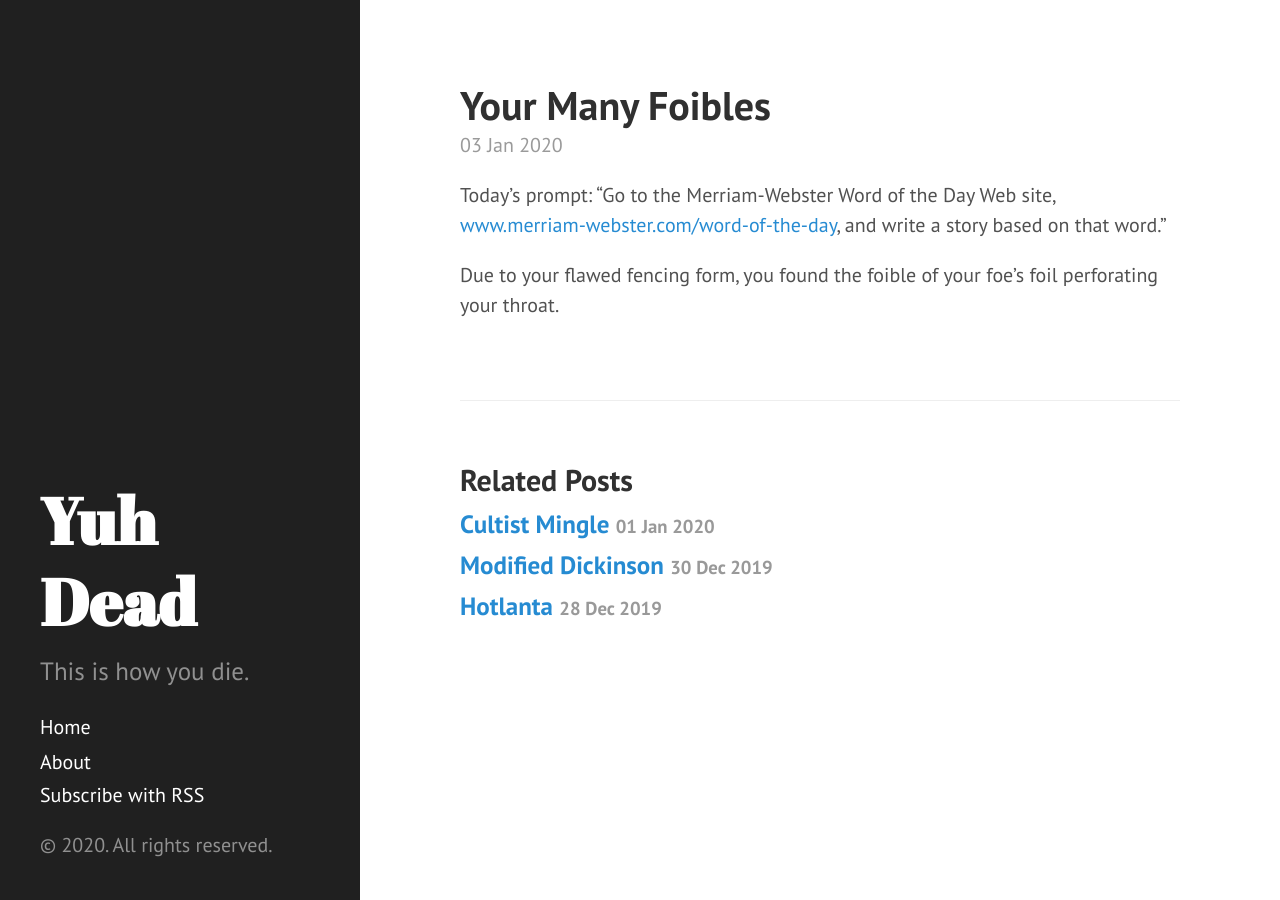
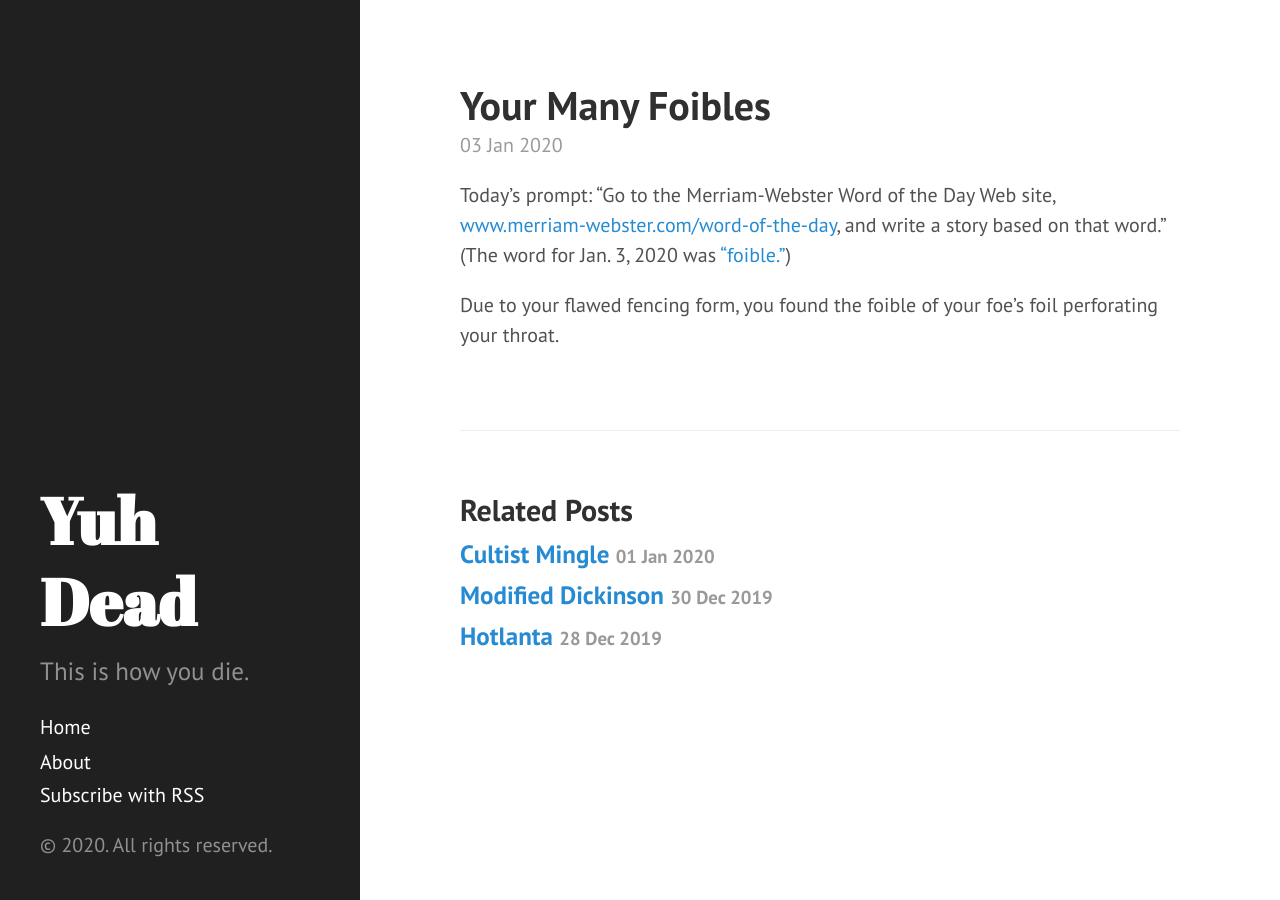
Before and after one commit to LoraV/LoraV.github.io, a Jekyll site: the page built from _posts/2020-01-03-foibles.markdown, in a window 1280 px wide. Built offline with Jekyll 4.4.1, drawn with Linux system fonts in a browser that asks for light colours.

Commit message:
word of the day post

```diff
--- a/_posts/2020-01-03-foibles.markdown
+++ b/_posts/2020-01-03-foibles.markdown
@@ -4,6 +4,6 @@ title: "Your Many Foibles"
 date:   2020-01-03
 categories: death scenes
 ---
-Today's prompt: "Go to the Merriam-Webster Word of the Day Web site, [www.merriam-webster.com/word-of-the-day](https://www.merriam-webster.com/word-of-the-day), and write a story based on that word."
+Today's prompt: "Go to the Merriam-Webster Word of the Day Web site, [www.merriam-webster.com/word-of-the-day](https://www.merriam-webster.com/word-of-the-day), and write a story based on that word." (The word for Jan. 3, 2020 was ["foible."](https://www.merriam-webster.com/dictionary/foible))
 
 Due to your flawed fencing form, you found the foible of your foe's foil perforating your throat.
```
